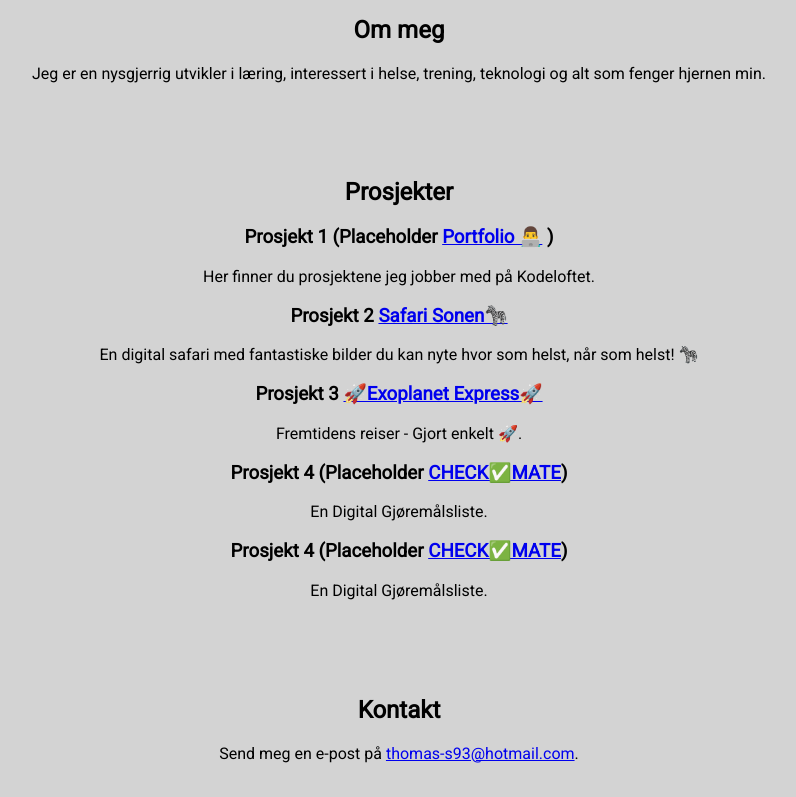
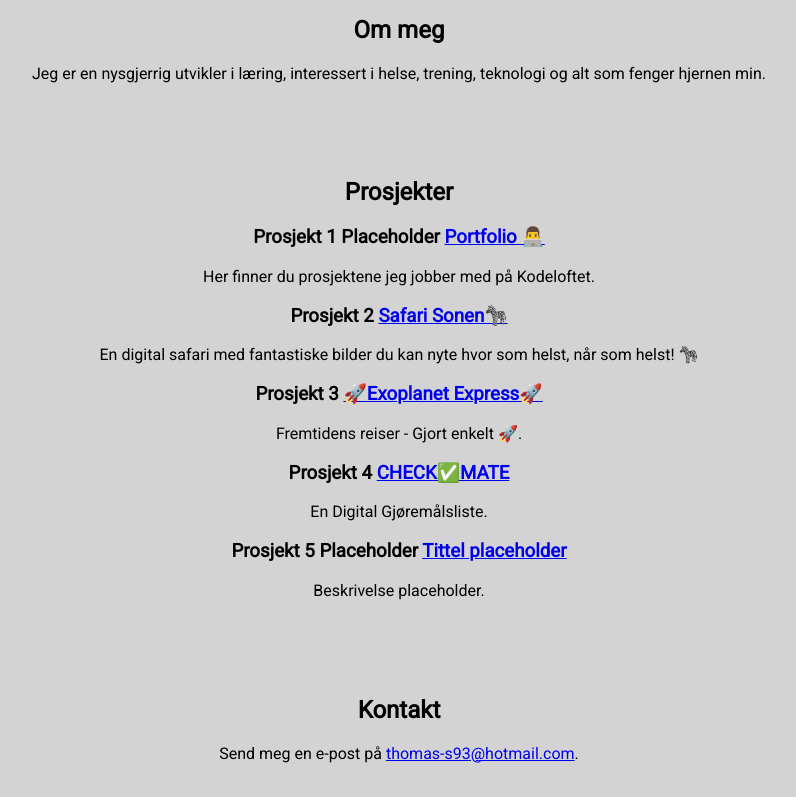
Before and after one commit to THOM4S-XXIII/portfolio_thomas_skr, a website: page index.html in a window 1280 px wide. Shown: the part 434-1231 px from the top of the page, without its empty margins (241-1037 px from the left). Drawn offline with Linux system fonts and the light colour scheme.

Commit message:
justeringer

```diff
--- a/index.html
+++ b/index.html
@@ -40,8 +40,8 @@
       <section id="prosjekter">
         <h2>Prosjekter</h2>
         <article>
-          <h3>Prosjekt 1 (Placeholder <a href="https://www." target="_blank" rel="noopener noreferrer">Portfolio 👨‍💻</a>
-            )</h3>
+          <h3>Prosjekt 1 Placeholder <a href="https://www." target="_blank" rel="noopener noreferrer">Portfolio 👨‍💻</a>
+          </h3>
           <p>Her finner du prosjektene jeg jobber med på Kodeloftet.</p>
         </article>
         <article>
@@ -55,14 +55,14 @@
           <p>Fremtidens reiser - Gjort enkelt 🚀.</p>
         </article>
         <article>
-          <h3>Prosjekt 4 (Placeholder <a href="https://check-mate-bice-five.vercel.app/" target="_blank" rel="noopener noreferrer">CHECK✅MATE</a>)
+          <h3>Prosjekt 4 <a href="https://check-mate-bice-five.vercel.app/" target="_blank" rel="noopener noreferrer">CHECK✅MATE</a>
           </h3>
           <p>En Digital Gjøremålsliste.</p>
         </article>
         <article>
-          <h3>Prosjekt 4 (Placeholder <a href="https" target="_blank" rel="noopener noreferrer">CHECK✅MATE</a>)
+          <h3>Prosjekt 5 Placeholder <a href="https" target="_blank" rel="noopener noreferrer">Tittel placeholder</a>
           </h3>
-          <p>En Digital Gjøremålsliste.</p>
+          <p>Beskrivelse placeholder.</p>
         </article>
       </section>
 
```
